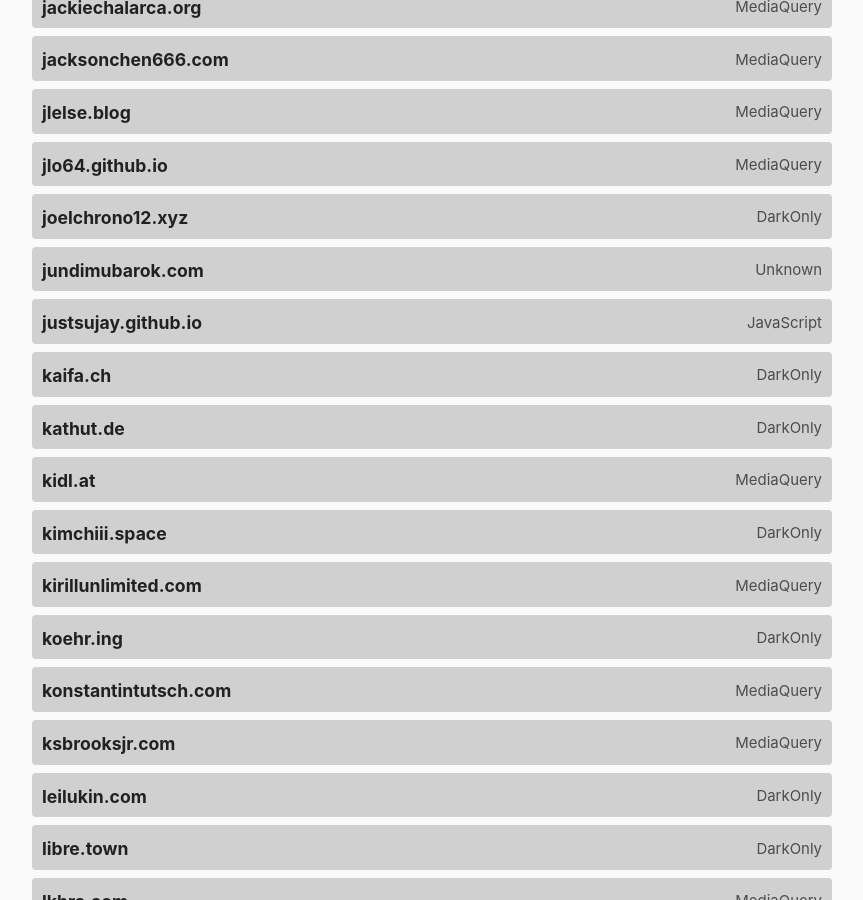
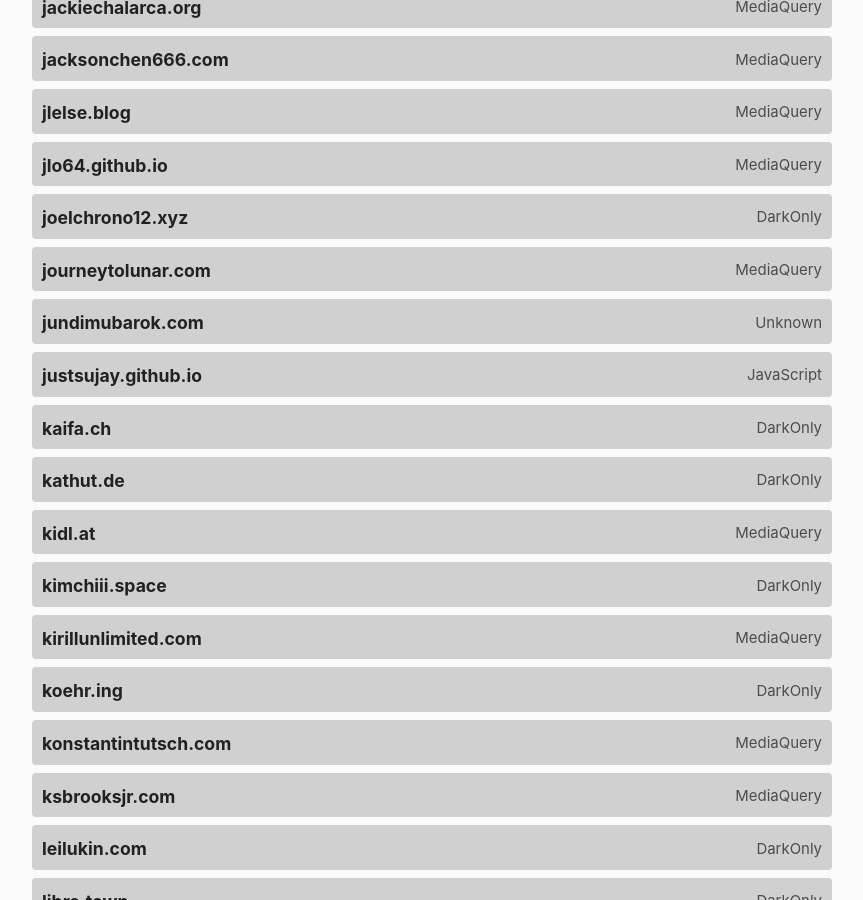
Before and after one commit to garritfra/darktheme.club, a Jekyll site: the page built from index.md, in a window 1280 px wide and 900 px high, scrolled down 4005 px. Shown: the whole window, without its empty margins (208-1071 px from the left). Built offline with Jekyll 4.4.1, drawn with Linux system fonts in a browser that asks for light colours.

Commit message:
Added journeytolunar.com

```diff
--- a/_data/sites.yml
+++ b/_data/sites.yml
@@ -338,6 +338,12 @@
   method: darkonly
   last_checked: 2023-01-04
 
+- domain: journeytolunar.com
+  url: https://journeytolunar.com/
+  method: mediaquery
+  last_checked: 2024-09-04
+
+
 - domain: jundimubarok.com
   url: https://jundimubarok.com
   method: unknown
```
